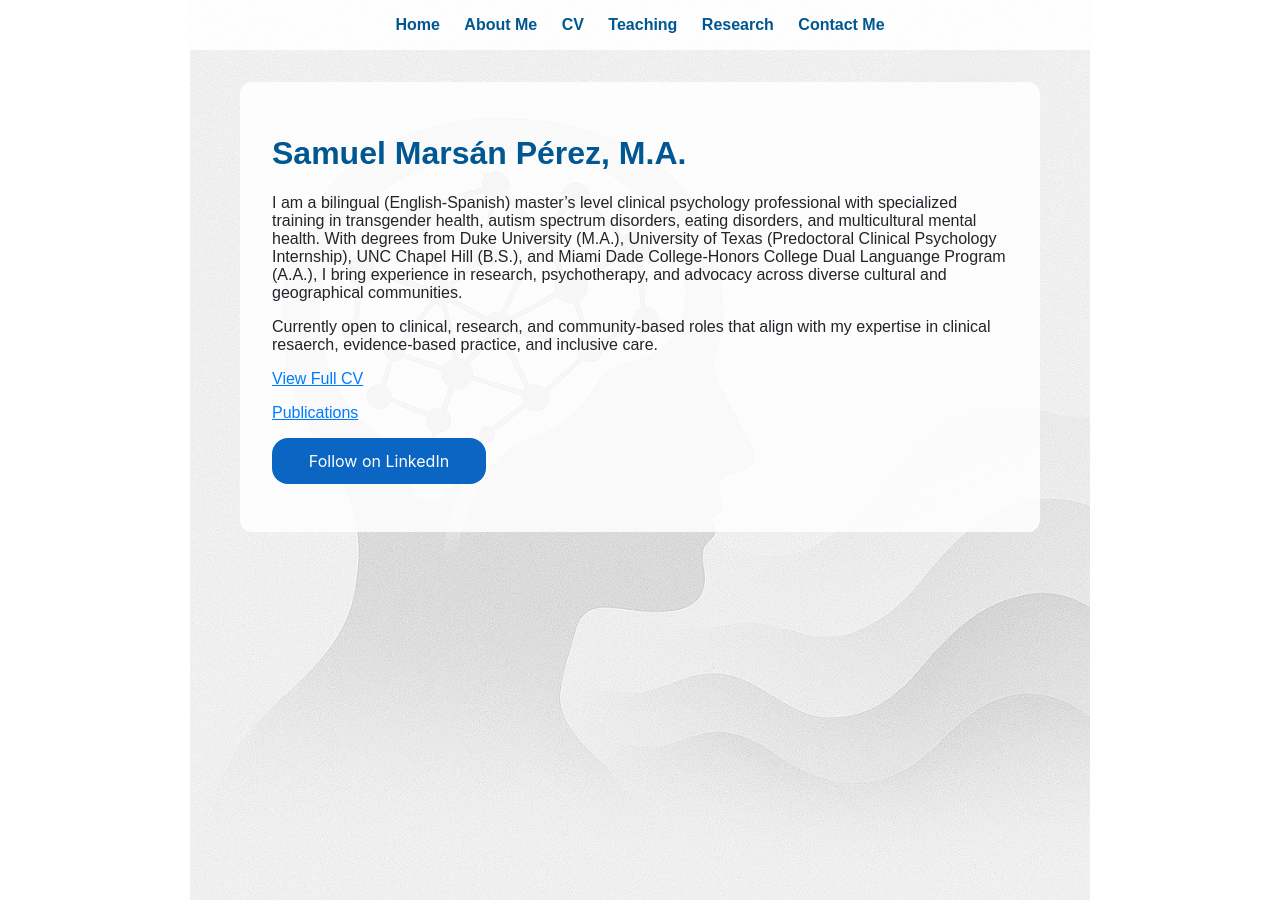
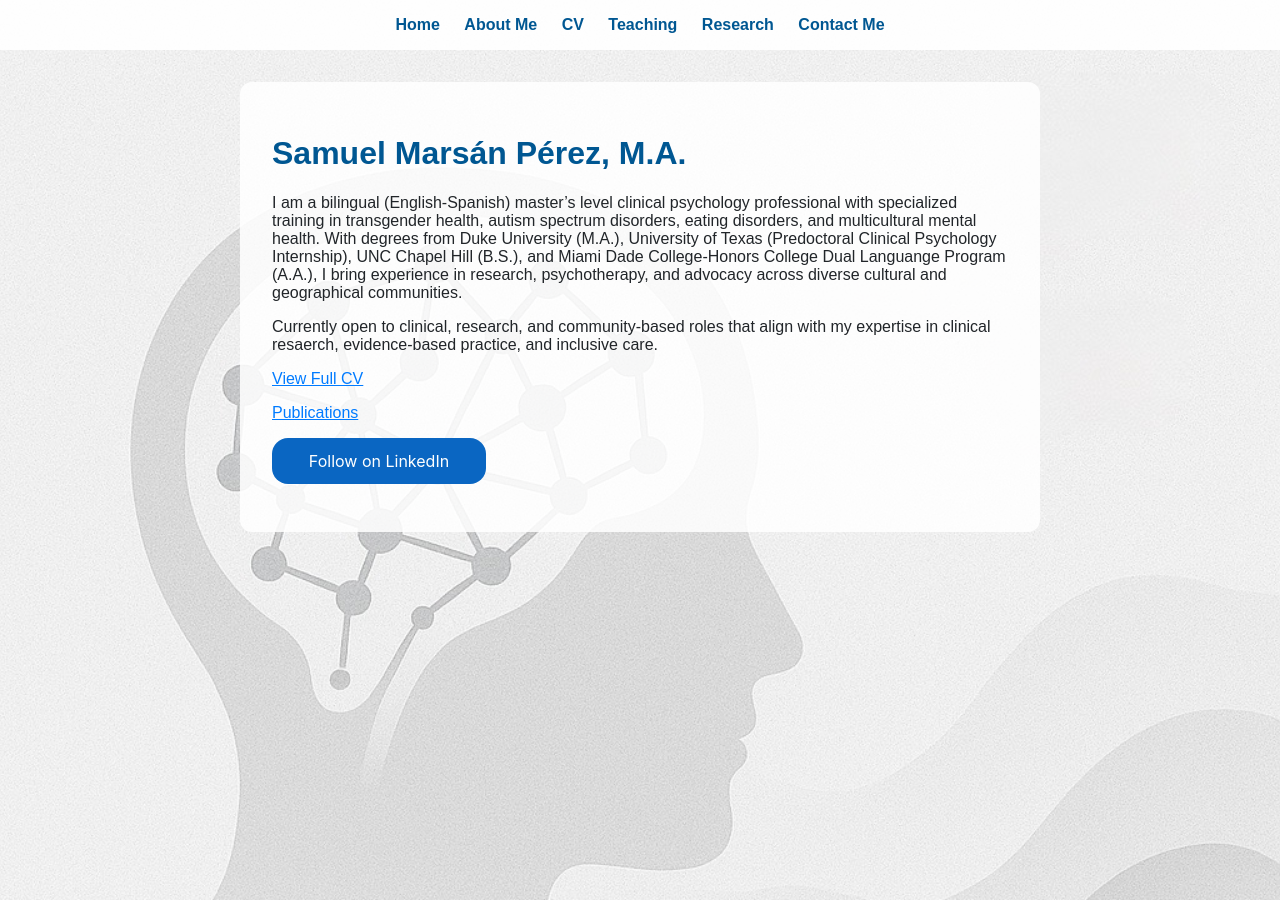
Before and after one commit to sm459-hub/samuelmarsan.github.io, a Jekyll site: the page built from index.md, in a window 1280 px wide. Built offline with Jekyll 4.4.1, drawn with Linux system fonts in a browser that asks for light colours.

Commit message:
Update style.css

```diff
--- a/assets/style.css
+++ b/assets/style.css
@@ -1,16 +1,18 @@
+/* Base Layout */
 body {
   margin: 0;
   padding: 0;
   font-family: Arial, sans-serif;
-  background-image: url('/assets/background.png');
-  background-size: contain;
+  background-image: url('/assets/background.png'); /* Adjusted for static CSS file */
+  background-size: cover;                         /* Ensures full background coverage */
   background-repeat: no-repeat;
-  background-position: top center;
-  background-attachment: scroll;
+  background-position: center top;
+  background-attachment: fixed;
+  color: #212529;
   min-height: 100vh;
-  color: #212529;
 }
 
+/* Navigation Bar */
 nav {
   text-align: center;
   padding: 1rem 0;
@@ -28,15 +30,17 @@ nav a:hover {
   text-decoration: underline;
 }
 
+/* Main Content Container */
 .content-wrapper {
   max-width: 800px;
   margin: 2rem auto;
   padding: 2rem;
-  background: rgba(255, 255, 255, 0.85);
+  background: rgba(255, 255, 255, 0.85); /* Soft translucent background */
   border-radius: 12px;
   box-sizing: border-box;
 }
 
+/* Typography */
 h1, h2, h3 {
   color: #005792;
 }
@@ -63,6 +67,16 @@ summary {
 
 summary:hover {
   text-decoration: underline;
+}
+
+/* Circular Headshot Image */
+.headshot {
+  width: 200px;
+  height: 200px;
+  object-fit: cover;
+  border-radius: 50%;
+  margin: 1rem auto;
+  display: block;
 }
 
 /* Responsive Design */
@@ -94,12 +108,3 @@ summary:hover {
     font-size: 1.1rem;
   }
 }
-
-.headshot {
-  width: 200px;
-  height: 200px;
-  object-fit: cover;
-  border-radius: 50%;
-  margin: 1rem auto;
-  display: block;
-}
```
